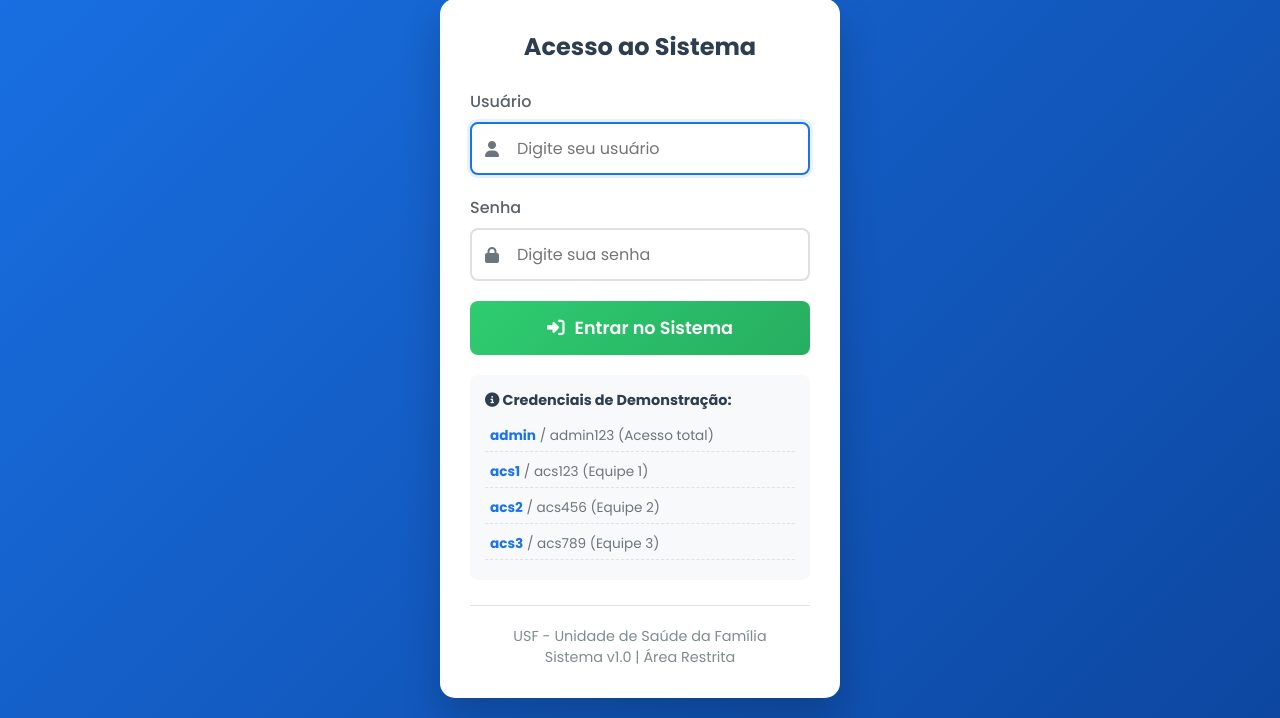
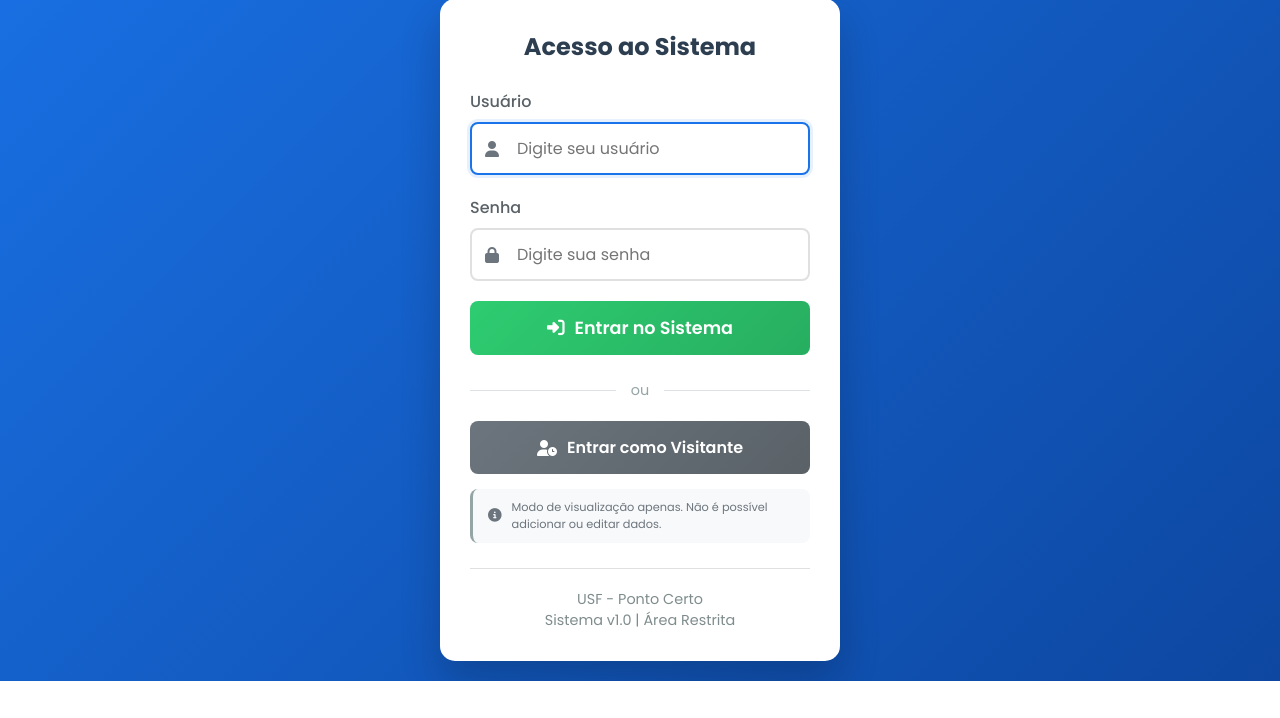
Before and after one commit to kapranois/usfpontocertoterritorio, a Flask app: page /login in a window 1280 px wide. Shown: the part 218-936 px from the top of the page. After the commit the page ends 899 px from the top, so only its background shows below. Run offline with Flask 3, Linux system fonts and the light colour scheme.

Commit message:
Implement guest login and style updates
Added guest login functionality and updated styles.

```diff
--- a/templates/login.html
+++ b/templates/login.html
@@ -146,34 +146,68 @@
             font-size: 0.9rem;
         }
 
-        .demo-credentials {
-            background: #f8f9fa;
-            padding: 15px;
-            border-radius: 8px;
-            margin-top: 20px;
-            font-size: 0.85rem;
-            color: #6c757d;
+        /* NOVOS ESTILOS PARA CONVIDADO */
+        .guest-login {
+            margin-top: 25px;
         }
 
-            .demo-credentials h4 {
-                color: #2c3e50;
-                margin-bottom: 10px;
+        .separator {
+            display: flex;
+            align-items: center;
+            margin: 20px 0;
+            color: #95a5a6;
+        }
+
+            .separator::before,
+            .separator::after {
+                content: '';
+                flex: 1;
+                border-bottom: 1px solid #dee2e6;
+            }
+
+            .separator span {
+                padding: 0 15px;
                 font-size: 0.9rem;
             }
 
-            .demo-credentials ul {
-                list-style: none;
-                padding-left: 0;
+        .btn-guest {
+            width: 100%;
+            padding: 14px;
+            background: linear-gradient(135deg, #6c757d, #5a6268);
+            color: white;
+            border: none;
+            border-radius: 8px;
+            font-size: 1rem;
+            font-weight: 600;
+            cursor: pointer;
+            transition: all 0.3s;
+            display: flex;
+            align-items: center;
+            justify-content: center;
+            gap: 10px;
+        }
+
+            .btn-guest:hover {
+                transform: translateY(-2px);
+                box-shadow: 0 5px 15px rgba(108, 117, 125, 0.3);
+                background: linear-gradient(135deg, #5a6268, #6c757d);
             }
 
-            .demo-credentials li {
-                margin-bottom: 5px;
-                padding: 5px;
-                border-bottom: 1px dashed #dee2e6;
-            }
+        .guest-info {
+            background: #f8f9fa;
+            padding: 10px 15px;
+            border-radius: 8px;
+            margin-top: 15px;
+            font-size: 0.85rem;
+            color: #6c757d;
+            display: flex;
+            align-items: center;
+            gap: 10px;
+            border-left: 3px solid #95a5a6;
+        }
 
-            .demo-credentials strong {
-                color: #1a73e8;
+            .guest-info i {
+                color: #6c757d;
             }
 
         @media (max-width: 480px) {
@@ -209,7 +243,7 @@
             </div>
             {% endif %}
 
-            <form action="/login" method="POST">
+            <form action="/login" method="POST" id="loginForm">
                 <div class="form-group">
                     <label for="usuario">Usuário</label>
                     <div class="input-with-icon">
@@ -226,24 +260,31 @@
                     </div>
                 </div>
 
-                <button type="submit" class="btn-login">
+                <button type="submit" class="btn-login" id="btnLogin">
                     <i class="fas fa-sign-in-alt"></i>
                     Entrar no Sistema
                 </button>
+
+                <!-- BOTÃO DE CONVIDADO -->
+                <div class="guest-login">
+                    <div class="separator">
+                        <span>ou</span>
+                    </div>
+                    <button type="button" onclick="loginComoConvidado()" class="btn-guest">
+                        <i class="fas fa-user-clock"></i>
+                        Entrar como Visitante
+                    </button>
+                    <div class="guest-info">
+                        <i class="fas fa-info-circle"></i>
+                        <small>
+                            Modo de visualização apenas. Não é possível adicionar ou editar dados.
+                        </small>
+                    </div>
+                </div>
             </form>
 
-            <div class="demo-credentials">
-                <h4><i class="fas fa-info-circle"></i> Credenciais de Demonstração:</h4>
-                <ul>
-                    <li><strong>admin</strong> / admin123 (Acesso total)</li>
-                    <li><strong>acs1</strong> / acs123 (Equipe 1)</li>
-                    <li><strong>acs2</strong> / acs456 (Equipe 2)</li>
-                    <li><strong>acs3</strong> / acs789 (Equipe 3)</li>
-                </ul>
-            </div>
-
             <div class="login-footer">
-                <p>USF - Unidade de Saúde da Família</p>
+                <p>USF - Ponto Certo</p>
                 <p>Sistema v1.0 | Área Restrita</p>
             </div>
         </div>
@@ -255,12 +296,16 @@
             document.getElementById('usuario').focus();
 
             // Prevenir envio duplo
-            const form = document.querySelector('form');
-            form.addEventListener('submit', function () {
-                const btn = this.querySelector('.btn-login');
-                btn.disabled = true;
-                btn.innerHTML = '<i class="fas fa-spinner fa-spin"></i> Entrando...';
-            });
+            const form = document.getElementById('loginForm');
+            if (form) {
+                form.addEventListener('submit', function () {
+                    const btn = this.querySelector('#btnLogin');
+                    if (btn) {
+                        btn.disabled = true;
+                        btn.innerHTML = '<i class="fas fa-spinner fa-spin"></i> Entrando...';
+                    }
+                });
+            }
         });
 
         // Mostrar/ocultar senha com double-click no ícone
@@ -278,6 +323,35 @@
                 }
             });
         }
+
+        // Função para login como convidado
+        function loginComoConvidado() {
+            // Desabilitar botão
+            const btnGuest = document.querySelector('.btn-guest');
+            btnGuest.disabled = true;
+            btnGuest.innerHTML = '<i class="fas fa-spinner fa-spin"></i> Entrando como visitante...';
+
+            // Criar formulário oculto para login de convidado
+            const form = document.createElement('form');
+            form.method = 'POST';
+            form.action = '/login';
+            form.style.display = 'none';
+
+            const usuarioInput = document.createElement('input');
+            usuarioInput.type = 'hidden';
+            usuarioInput.name = 'usuario';
+            usuarioInput.value = 'convidado';
+
+            const senhaInput = document.createElement('input');
+            senhaInput.type = 'hidden';
+            senhaInput.name = 'senha';
+            senhaInput.value = 'convidado';
+
+            form.appendChild(usuarioInput);
+            form.appendChild(senhaInput);
+            document.body.appendChild(form);
+            form.submit();
+        }
     </script>
 </body>
 </html>
```
